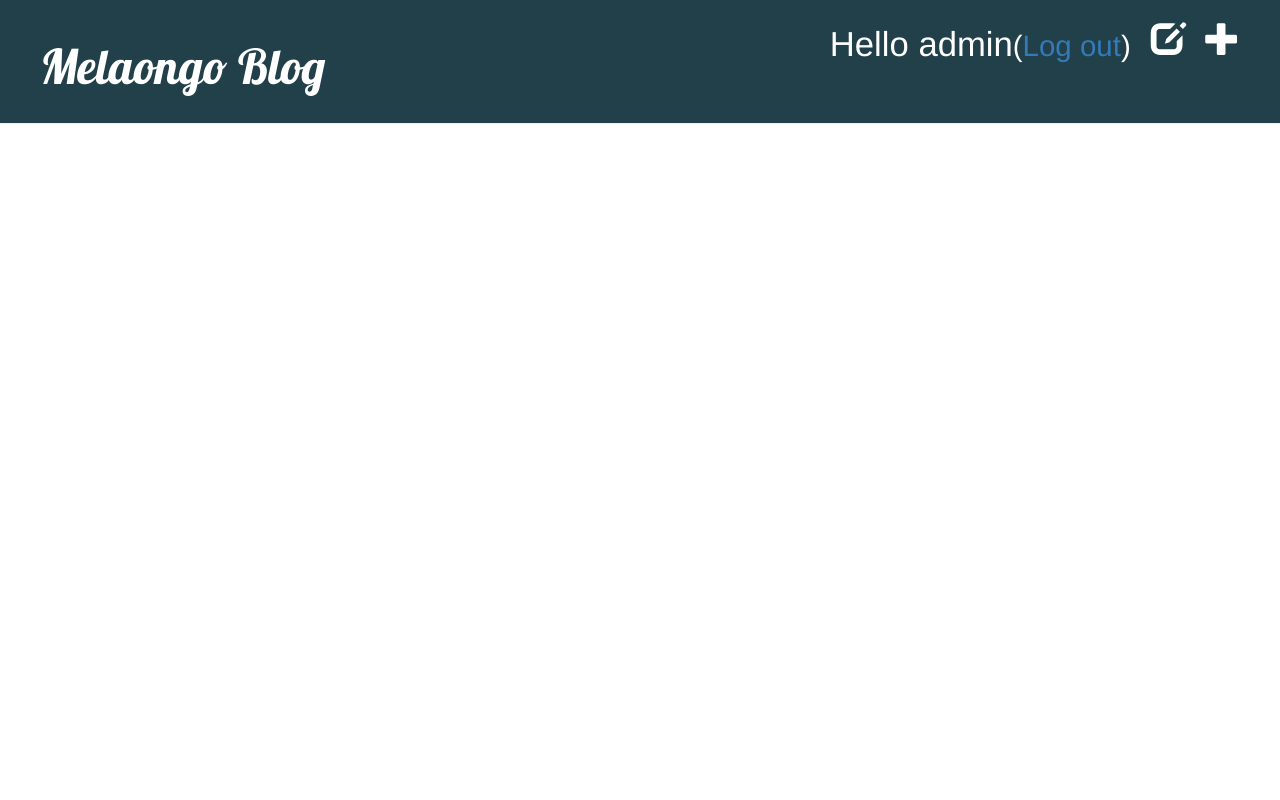
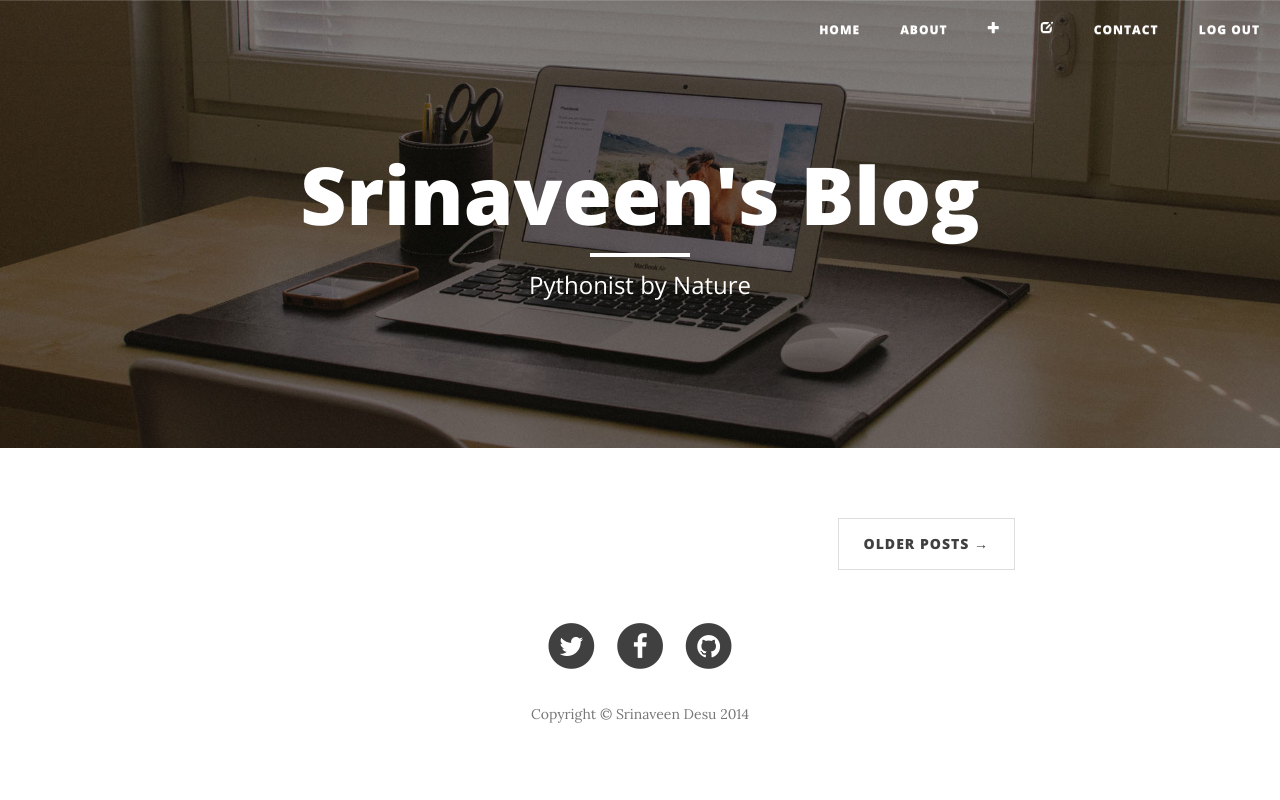
Before and after one commit to srinaveendesu/learning_django, a Django app: page / in a window 1280 px wide. Run offline with Django 3.2, Linux system fonts and the light colour scheme; a user stored in the database is signed in; data comes from the database, SQL or seed files in the repository; both versions use the stored data as it was after the commit; some libraries are stand-ins or nearby versions.

Commit message:
clean blog integration on official page

```diff
--- a/melaongo/templates/blog/base.html
+++ b/melaongo/templates/blog/base.html
@@ -1,37 +1,175 @@
 {% load staticfiles %}
 <html>
     <head>
+
+    <meta charset="utf-8">
+    <meta http-equiv="X-UA-Compatible" content="IE=edge">
+    <meta name="viewport" content="width=device-width, initial-scale=1">
+    <meta name="description" content="">
+    <meta name="author" content="">
+
         <title>Melaongo blog</title>
+
         <link rel="stylesheet" href="//maxcdn.bootstrapcdn.com/bootstrap/3.2.0/css/bootstrap.min.css">
         <link rel="stylesheet" href="//maxcdn.bootstrapcdn.com/bootstrap/3.2.0/css/bootstrap-theme.min.css">
 		<link href="http://fonts.googleapis.com/css?family=Lobster&subset=latin,latin-ext" rel="stylesheet" type="text/css">
         <link rel="stylesheet" href="{% static 'css/blog.css' %}">
+
+
+    <!-- Bootstrap Core CSS -->
+    <link href="{% static 'css/bootstrap.min.css' %}" rel="stylesheet">
+
+    <!-- Custom CSS -->
+    <link href="{% static 'css/clean-blog.min.css' %}" rel="stylesheet">
+
+    <!-- Custom Fonts -->
+    <link href="http://maxcdn.bootstrapcdn.com/font-awesome/4.1.0/css/font-awesome.min.css" rel="stylesheet" type="text/css">
+    <link href='http://fonts.googleapis.com/css?family=Lora:400,700,400italic,700italic' rel='stylesheet' type='text/css'>
+    <link href='http://fonts.googleapis.com/css?family=Open+Sans:300italic,400italic,600italic,700italic,800italic,400,300,600,700,800' rel='stylesheet' type='text/css'>
+
+    <!-- HTML5 Shim and Respond.js IE8 support of HTML5 elements and media queries -->
+    <!-- WARNING: Respond.js doesn't work if you view the page via file:// -->
+    <!--[if lt IE 9]>
+        <script src="https://oss.maxcdn.com/libs/html5shiv/3.7.0/html5shiv.js"></script>
+        <script src="https://oss.maxcdn.com/libs/respond.js/1.4.2/respond.min.js"></script>
+    <![endif]-->
+
+
     </head>
     <body>
 
+    <!-- Navigation -->
+    <nav class="navbar navbar-default navbar-custom navbar-fixed-top">
+        <div class="container-fluid">
+            <!-- Brand and toggle get grouped for better mobile display -->
+            <div class="navbar-header page-scroll">
+                <button type="button" class="navbar-toggle" data-toggle="collapse" data-target="#bs-example-navbar-collapse-1">
+                    <span class="sr-only">Toggle navigation</span>
+                    <span class="icon-bar"></span>
+                    <span class="icon-bar"></span>
+                    <span class="icon-bar"></span>
+                </button>
+            </div>
+
+            <!-- Collect the nav links, forms, and other content for toggling -->
+            <div class="collapse navbar-collapse" id="bs-example-navbar-collapse-1">
+                <ul class="nav navbar-nav navbar-right">
+                    <li>
+                        <a href="{% url 'melaongo.views.post_list' %}">Home</a>
+                    </li>
+                    <li>
+                        <a href="{% url 'melaongo.views.post_list' %}">About</a>
+                    </li>
 
 
-<body>
-    <div class="page-header">
         {% if user.is_authenticated %}
-        <a href="{% url 'post_new' %}" class="top-menu"><span class="glyphicon glyphicon-plus"></span></a>
-        <a href="{% url 'post_draft_list' %}" class="top-menu"><span class="glyphicon glyphicon-edit"></span></a>
-		<p class="top-menu">Hello {{ user.username }}<small>(<a href="{% url 'django.contrib.auth.views.logout' %}">Log out</a>)</small></p>
+        <li><a href="{% url 'post_new' %}"><span class="glyphicon glyphicon-plus"></span></a></li>
+        <li><a href="{% url 'post_draft_list' %}" ><span class="glyphicon glyphicon-edit"></span></a></li>
+
+                    <li>
+                        <a href="{% url 'melaongo.views.post_list' %}">Contact</a>
+                    </li>
+
+		<li><a href="{% url 'django.contrib.auth.views.logout' %}">Log out</a></li>
+
         {% else %}
-        <a href="{% url 'django.contrib.auth.views.login' %}" class="top-menu"><span class="glyphicon glyphicon-lock"></span></a>
+                    <li>
+                        <a href="{% url 'melaongo.views.post_list' %}">Contact</a>
+                    </li>
+        <li><a href="{% url 'django.contrib.auth.views.login' %}"><span class="glyphicon glyphicon-lock"></span></a></li>
+
         {% endif %}
-        <h1><a href="{% url 'melaongo.views.post_list' %}">Melaongo Blog</a></h1>
-    </div>
 
-    <div class="content container">
+                </ul>
+            </div>
+            <!-- /.navbar-collapse -->
+        </div>
+        <!-- /.container -->
+    </nav>
+
+
+
+    <!-- Page Header -->
+    <!-- Set your background image for this header on the line below. -->
+    <header class="intro-header" style="background-image: url({% static 'img/home-bg.jpg' %})">
+        <div class="container">
+            <div class="row">
+                <div class="col-lg-8 col-lg-offset-2 col-md-10 col-md-offset-1">
+                    <div class="site-heading">
+                        <h1>Srinaveen's Blog</h1>
+                        <hr class="small">
+                        <span class="subheading">Pythonist by Nature</span>
+                    </div>
+                </div>
+            </div>
+        </div>
+    </header>
+
+    <!-- Main Content -->
+    <div class="container">
         <div class="row">
-            <div class="col-md-8">
+            <div class="col-lg-8 col-lg-offset-2 col-md-10 col-md-offset-1">
+                <div class="post-preview">
             {% block content %}
             {% endblock %}
+                </div>
+
+                <!-- Pager -->
+                <ul class="pager">
+                    <li class="next">
+                        <a href="#">Older Posts &rarr;</a>
+                    </li>
+                </ul>
             </div>
         </div>
     </div>
-</body>
+
+	    <!-- Footer -->
+    <footer>
+        <div class="container">
+            <div class="row">
+                <div class="col-lg-8 col-lg-offset-2 col-md-10 col-md-offset-1">
+                    <ul class="list-inline text-center">
+                        <li>
+                            <a href="https://twitter.com/srinaveen_desu">
+                                <span class="fa-stack fa-lg">
+                                    <i class="fa fa-circle fa-stack-2x"></i>
+                                    <i class="fa fa-twitter fa-stack-1x fa-inverse"></i>
+                                </span>
+                            </a>
+                        </li>
+                        <li>
+                            <a href="http://www.facebook.com/srinaveen.desu">
+                                <span class="fa-stack fa-lg">
+                                    <i class="fa fa-circle fa-stack-2x"></i>
+                                    <i class="fa fa-facebook fa-stack-1x fa-inverse"></i>
+                                </span>
+                            </a>
+                        </li>
+                        <li>
+                            <a href="http://github.com/srinaveendesu">
+                                <span class="fa-stack fa-lg">
+                                    <i class="fa fa-circle fa-stack-2x"></i>
+                                    <i class="fa fa-github fa-stack-1x fa-inverse"></i>
+                                </span>
+                            </a>
+                        </li>
+                    </ul>
+                    <p class="copyright text-muted">Copyright &copy; Srinaveen Desu 2014</p>
+                </div>
+            </div>
+        </div>
+    </footer>
+
+    <!-- jQuery -->
+    <script src="{% static 'js/jquery.js' %}"></script>
+
+    <!-- Bootstrap Core JavaScript -->
+    <script src="{% static 'js/bootstrap.min.js' %}"></script>
+
+    <!-- Custom Theme JavaScript -->
+    <script src="{% static 'js/clean-blog.min.js' %}"></script>
+
 
     </body>
 </html>
--- a/melaongo/templates/blog/post_list.html
+++ b/melaongo/templates/blog/post_list.html
@@ -1,14 +1,16 @@
 {% extends 'blog/base.html' %}
 
 {% block content %}
-    {% for post in posts %}
-        <div class="post">
-            <div class="date">
-                {{ post.published_date }}
-            </div>
-            <h1><a href="{% url 'melaongo.views.post_detail' pk=post.pk %}">{{ post.title }}</a></h1>
-            <p>{{ post.text|linebreaks }}</p>
-            <a href="{% url 'melaongo.views.post_detail' pk=post.pk %}">Comments: {{ post.comments.count }}</a>
-        </div>
-    {% endfor %}
+
+					{% for post in posts %}
+			            <h2 class="post-title">
+                            <a href="{% url 'post_detail' pk=post.pk %}">{{ post.title }}</a>
+                        </h2>
+						{{ post.text|linebreaks }}
+
+					<p class="post-meta">Posted by <a href="http://srinaveen.appspot.com">Srinaveen Desu</a> on {{ post.published_date }}</p>
+					<a href="{% url 'melaongo.views.post_detail' pk=post.pk %}">Comments: {{ post.approved_comments.count }}</a>
+					<hr>
+					{% endfor %}
+
 {% endblock content %}
--- a/melaongo/views.py
+++ b/melaongo/views.py
@@ -43,7 +43,7 @@
         if form.is_valid():
             post = form.save(commit=False)
             post.author = request.user
-            post.published_date = timezone.now()
+            #post.published_date = timezone.now()
             post.save()
             return redirect('post_detail', pk=post.pk)
     else:
```
Also changed, not shown: db.sqlite3, 1 other file.
